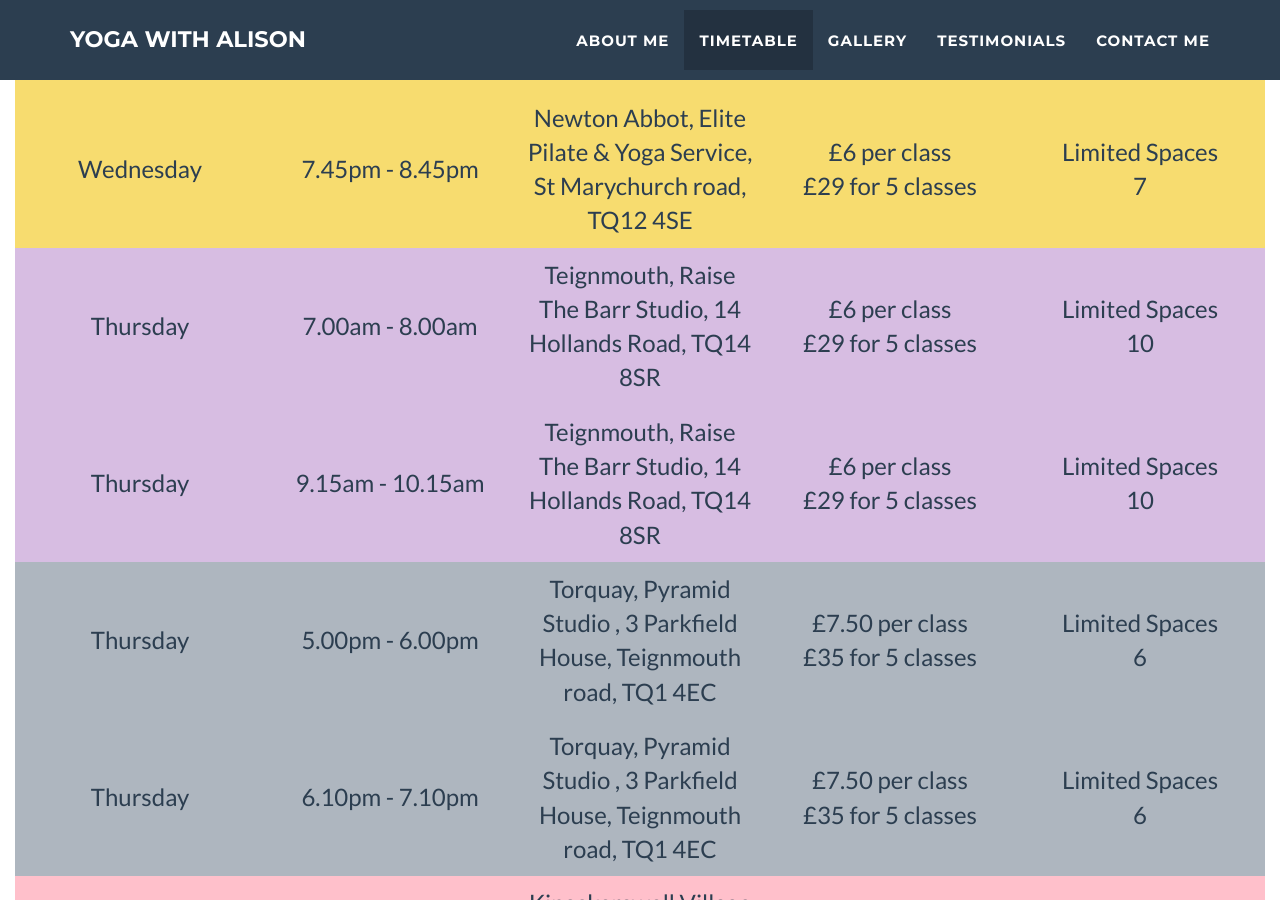
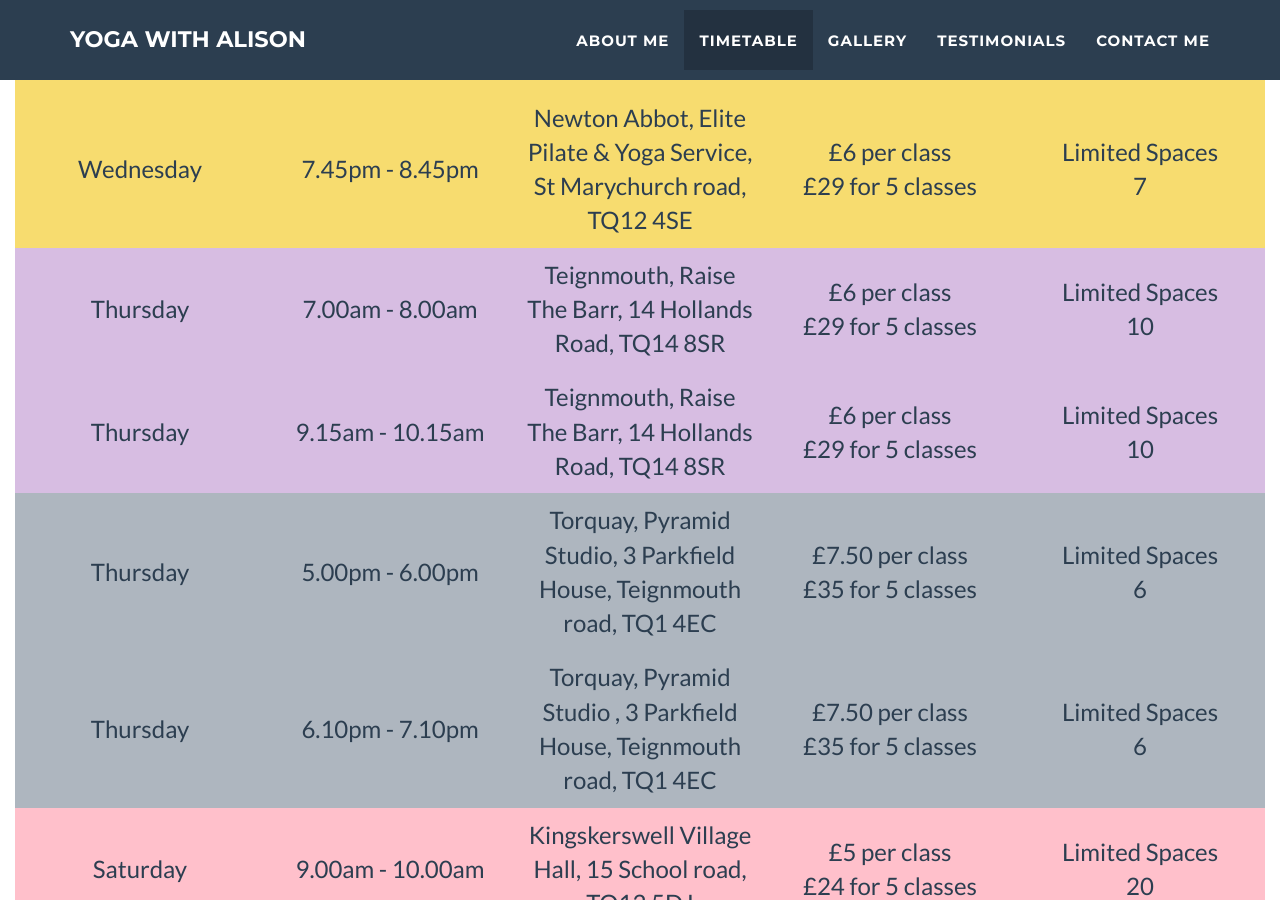
Before and after one commit to YogaWithAlison/yogawithalison.github.io, a Jekyll site: the page built from index.html, in a window 1280 px wide and 900 px high, scrolled down 2198 px. Built offline with Jekyll 4.4.1, drawn with Linux system fonts in a browser that asks for light colours.

Commit message:
Update timetable.html

```diff
--- a/_includes/timetable.html
+++ b/_includes/timetable.html
@@ -51,28 +51,28 @@
                         <TR style="background-color: rgb(215, 189, 226)">
                               <TD>Thursday</TD>
                               <TD>7.00am - 8.00am</TD>
-                              <TD>Teignmouth, Raise The Barr Studio, 14 Hollands Road, TQ14 8SR</TD>
+                              <TD>Teignmouth, Raise The Barr, 14 Hollands Road, TQ14 8SR</TD>
                               <TD>£6 per class<br>£29 for 5 classes</TD>
                               <TD>Limited Spaces<br>10</TD>
                         </TR>
                         <TR style="background-color: rgb(215, 189, 226)">
                               <TD>Thursday</TD>
                               <TD>9.15am - 10.15am</TD>
-                              <TD>Teignmouth, Raise The Barr Studio, 14 Hollands Road, TQ14 8SR</TD>
+                              <TD>Teignmouth, Raise The Barr, 14 Hollands Road, TQ14 8SR</TD>
                               <TD>£6 per class<br>£29 for 5 classes</TD>
                               <TD>Limited Spaces<br>10</TD>
                                  </TR>
                         <TR style="background-color: rgb(174, 182, 191)">
                               <TD>Thursday</TD>
                               <TD>5.00pm - 6.00pm</TD>
-                              <TD>Torquay, Pyramid Studio , 3 Parkfield House, Teignmouth road, TQ1 4EC</TD>
+                              <TD>Torquay, Pyramid Studio,   3 Parkfield House, Teignmouth road, TQ1 4EC</TD>
                               <TD>£7.50 per class<br>£35 for 5 classes</TD>
                               <TD>Limited Spaces<br>6</TD>
                         </TR>
                         <TR style="background-color: rgb(174, 182, 191)">
                               <TD>Thursday</TD>
                               <TD>6.10pm - 7.10pm</TD>
-                              <TD>Torquay, Pyramid Studio , 3 Parkfield House, Teignmouth road, TQ1 4EC</TD>
+                              <TD>Torquay, Pyramid Studio ,   3 Parkfield House, Teignmouth road, TQ1 4EC</TD>
                               <TD>£7.50 per class<br>£35 for 5 classes</TD>
                               <TD>Limited Spaces<br>6</TD>
                         </TR>
```
